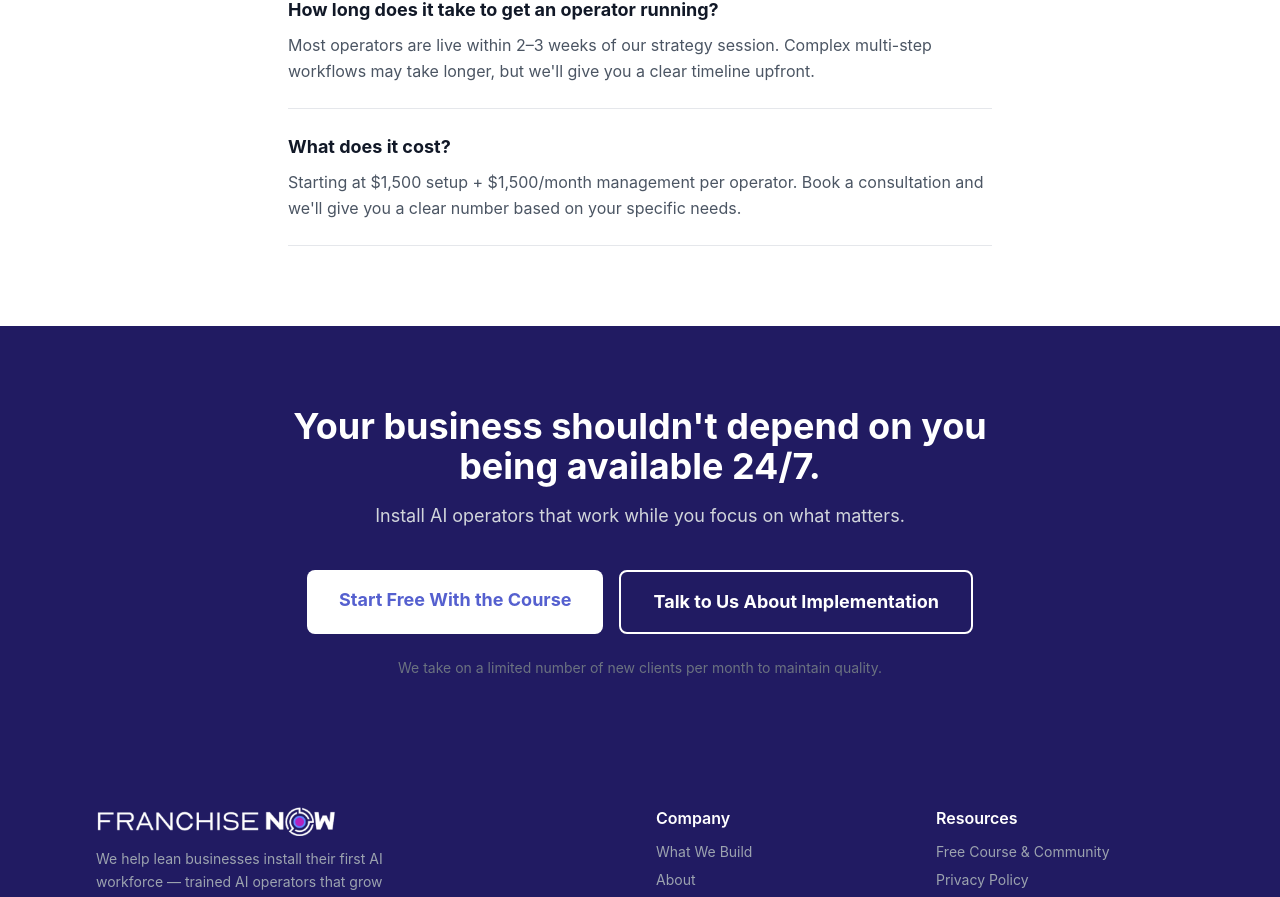
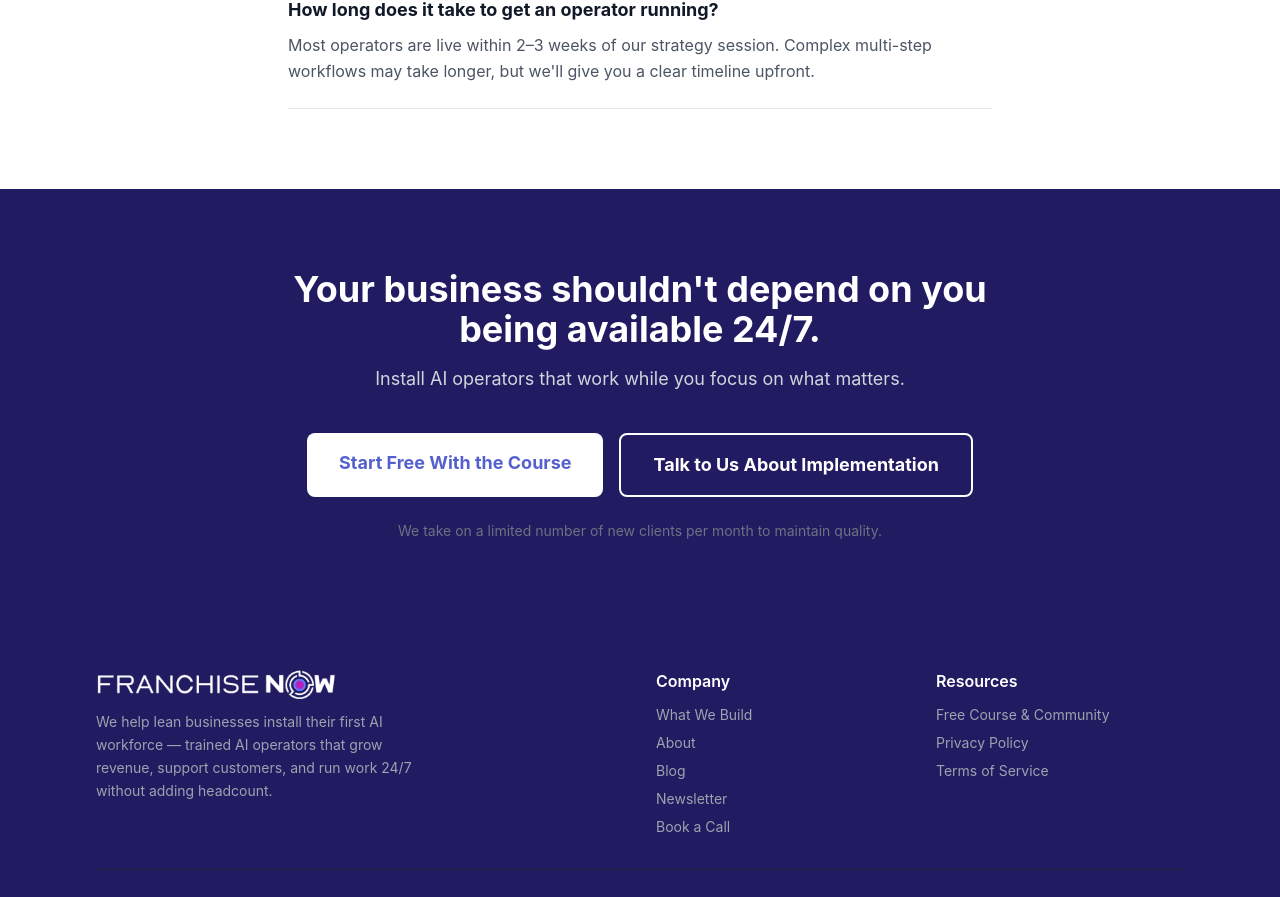
Before and after one commit to Gandley/franchise-now-openclaw, a Next.js app: page / in a window 1280 px wide. Shown: the part 6340-7237 px from the top of the page. Built offline with nearby package versions, Linux system fonts and the light colour scheme.

Commit message:
Remove pricing FAQ from homepage

```diff
--- a/app/page.tsx
+++ b/app/page.tsx
@@ -64,10 +64,6 @@ const faqs = [
   {
     q: 'How long does it take to get an operator running?',
     a: 'Most operators are live within 2–3 weeks of our strategy session. Complex multi-step workflows may take longer, but we\'ll give you a clear timeline upfront.',
-  },
-  {
-    q: 'What does it cost?',
-    a: 'Starting at $1,500 setup + $1,500/month management per operator. Book a consultation and we\'ll give you a clear number based on your specific needs.',
   },
 ]
 
```
